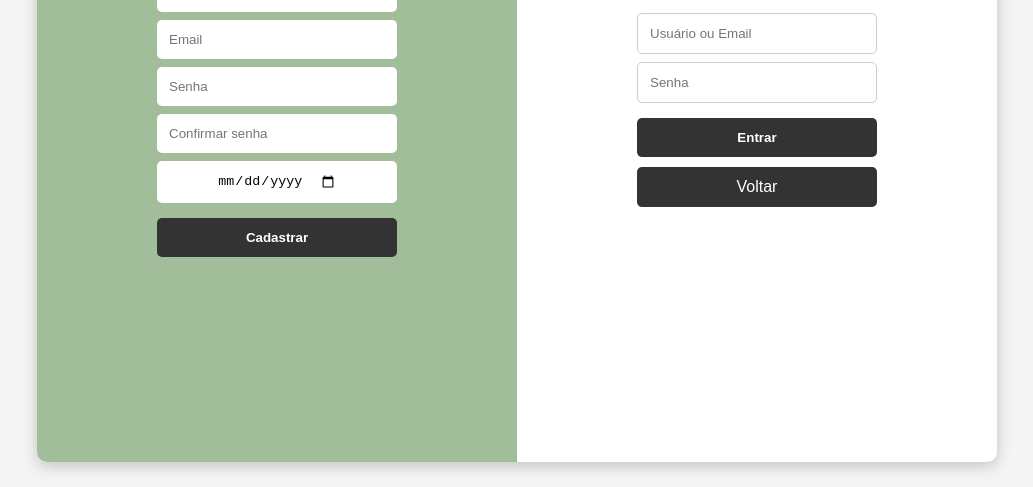
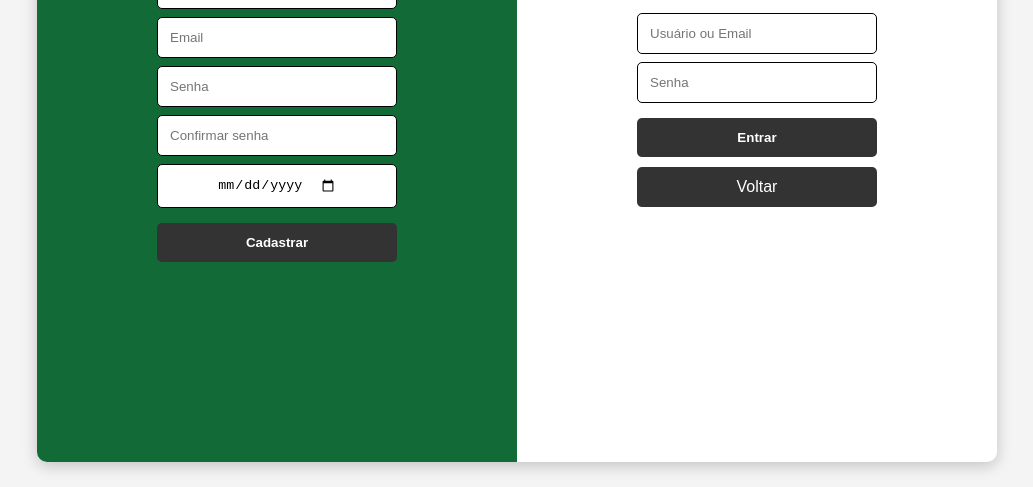
Before and after one commit to Prado-cod/site-de-esportes, a plain HTML site: page site-de-esportes-main/site-de-esportes-main/noticias-site/index.html in a window 1280 px wide. Shown: the part 313-800 px from the top of the page, without its empty margins (123-1156 px from the left). Drawn offline with Linux system fonts and the light colour scheme.

Commit message:
atualizacao login

```diff
--- a/site-de-esportes-main/site-de-esportes-main/noticias-site/css/login.css
+++ b/site-de-esportes-main/site-de-esportes-main/noticias-site/css/login.css
@@ -26,7 +26,7 @@ body {
 
 .left {
   flex: 1;
-  background: #A2BD9A;
+  background: #126a36;
   color: white;
   padding: 40px;
   display: flex;
@@ -44,6 +44,7 @@ body {
   padding: 12px;
   margin: 8px auto;
   border: none;
+  border: 1px solid #000000;
   border-radius: 5px;
   display: block;
   display: flex;
@@ -87,7 +88,7 @@ body {
   width: 60%;
   padding: 12px;
   margin: 8px auto;
-  border: 1px solid #ccc;
+  border: 1px solid #000000;
   border-radius: 5px;
   display: block;
 }
@@ -99,7 +100,7 @@ body {
   border: none;
   border-radius: 5px;
   background: #333;
-  color: white;
+  color: rgb(255, 255, 255);
   font-weight: bold;
   cursor: pointer;
   transition: background 0.3s;
```
